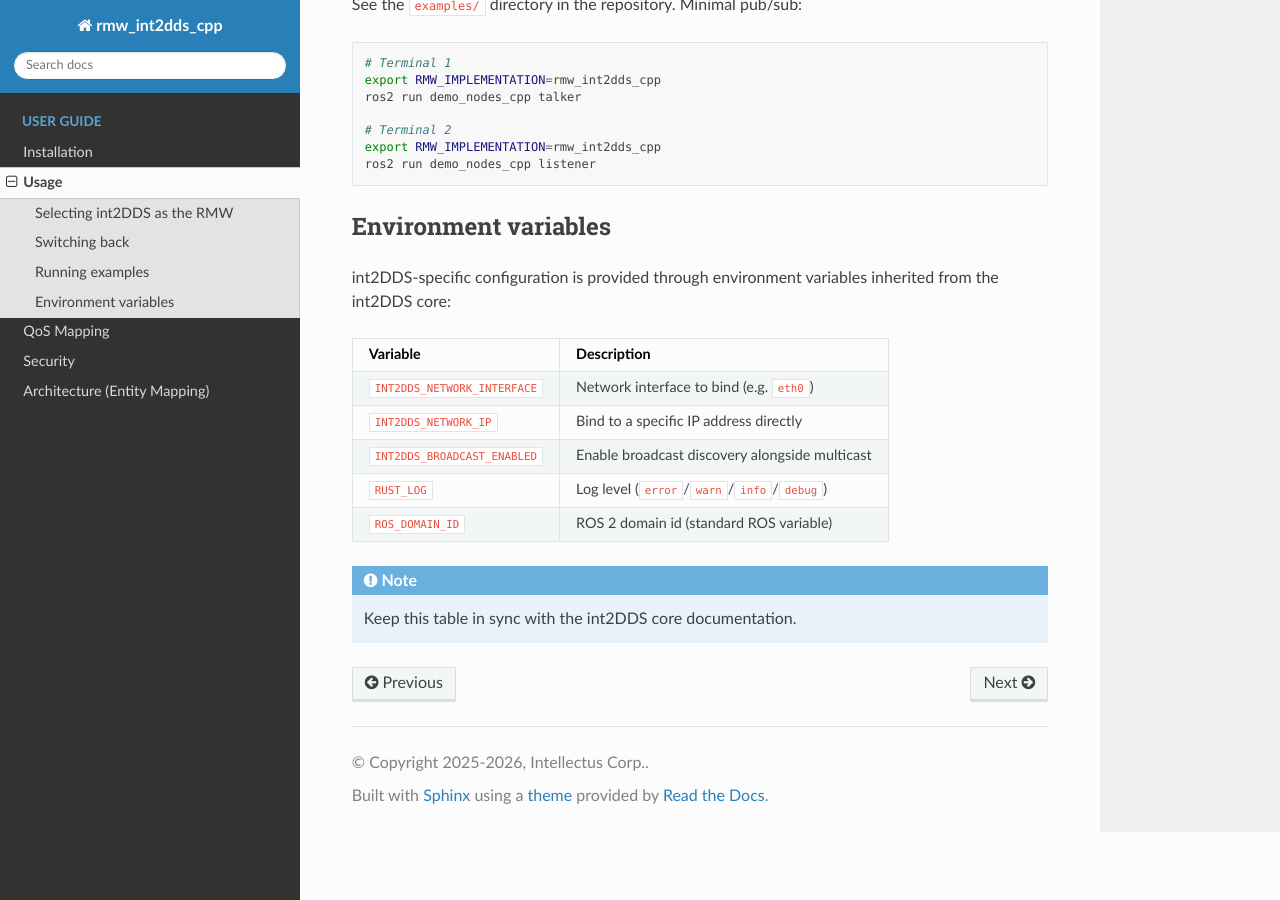
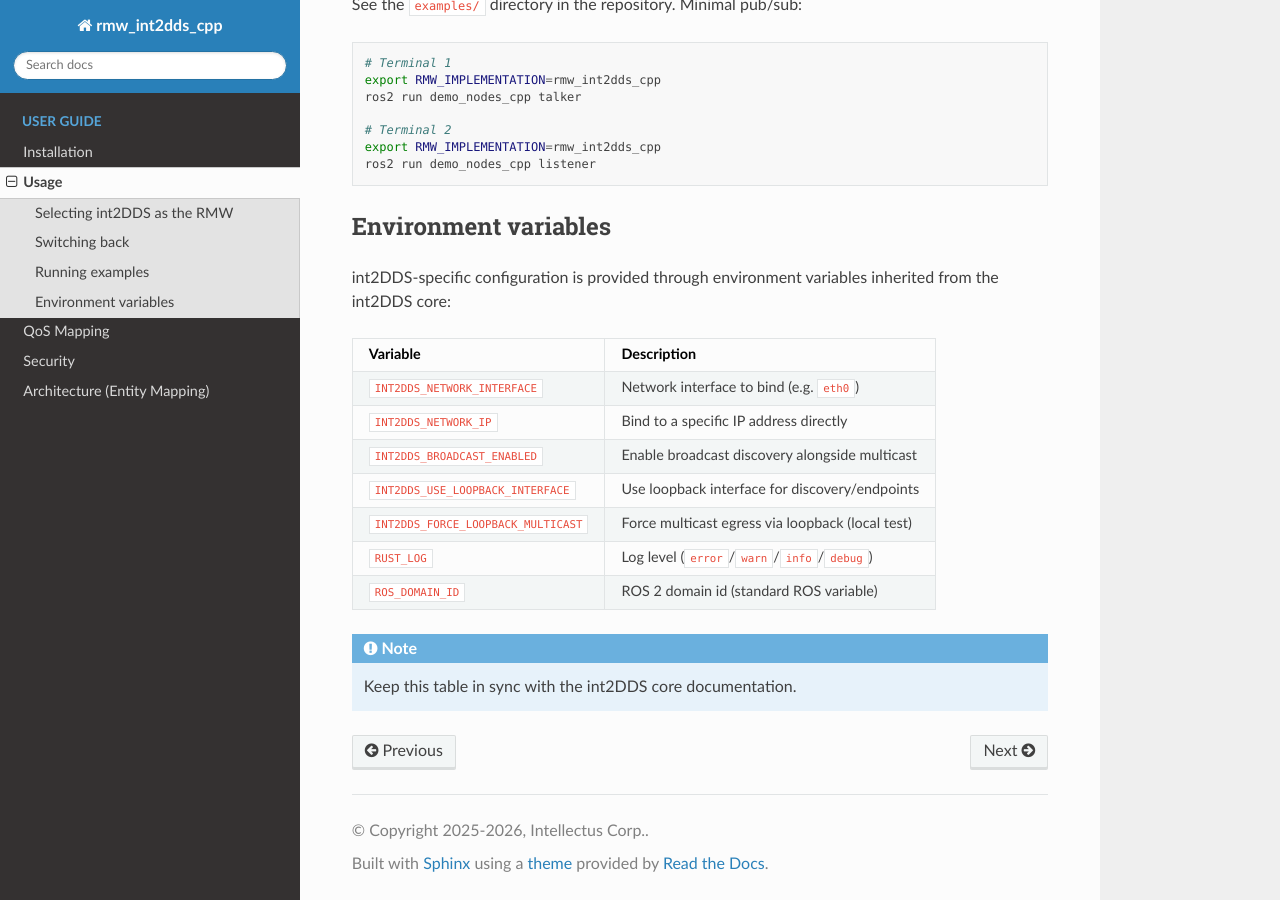
Before and after one commit to IntellectusCorp/rmw_int2dds, a Sphinx documentation site: the page built from rmw_int2dds_cpp/doc/usage.rst, in a window 1280 px wide and 900 px high, scrolled down 649 px. Built offline with Sphinx 7.4.7 and the Read the Docs theme 3.1.0, drawn with Linux system fonts in a browser that asks for light colours; pages that are not in the unit, such as notebooks, are missing from menus.

Commit message:
DOCS: List loopback env vars in the usage table

```diff
--- a/rmw_int2dds_cpp/doc/usage.rst
+++ b/rmw_int2dds_cpp/doc/usage.rst
@@ -46,15 +46,17 @@ Environment variables
 int2DDS-specific configuration is provided through environment variables
 inherited from the int2DDS core:
 
-==============================  ==================================================
-Variable                        Description
-==============================  ==================================================
-``INT2DDS_NETWORK_INTERFACE``   Network interface to bind (e.g. ``eth0``)
-``INT2DDS_NETWORK_IP``          Bind to a specific IP address directly
-``INT2DDS_BROADCAST_ENABLED``   Enable broadcast discovery alongside multicast
-``RUST_LOG``                    Log level (``error``/``warn``/``info``/``debug``)
-``ROS_DOMAIN_ID``               ROS 2 domain id (standard ROS variable)
-==============================  ==================================================
+======================================  ==================================================
+Variable                                Description
+======================================  ==================================================
+``INT2DDS_NETWORK_INTERFACE``           Network interface to bind (e.g. ``eth0``)
+``INT2DDS_NETWORK_IP``                  Bind to a specific IP address directly
+``INT2DDS_BROADCAST_ENABLED``           Enable broadcast discovery alongside multicast
+``INT2DDS_USE_LOOPBACK_INTERFACE``      Use loopback interface for discovery/endpoints
+``INT2DDS_FORCE_LOOPBACK_MULTICAST``    Force multicast egress via loopback (local test)
+``RUST_LOG``                            Log level (``error``/``warn``/``info``/``debug``)
+``ROS_DOMAIN_ID``                       ROS 2 domain id (standard ROS variable)
+======================================  ==================================================
 
 .. note::
 
```
